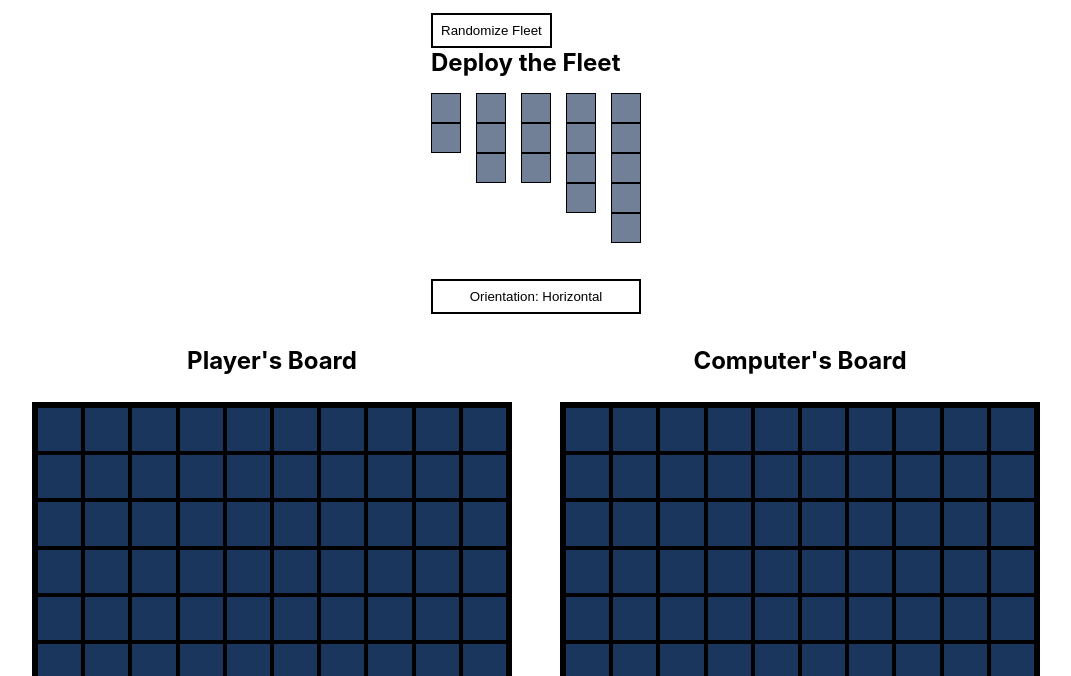
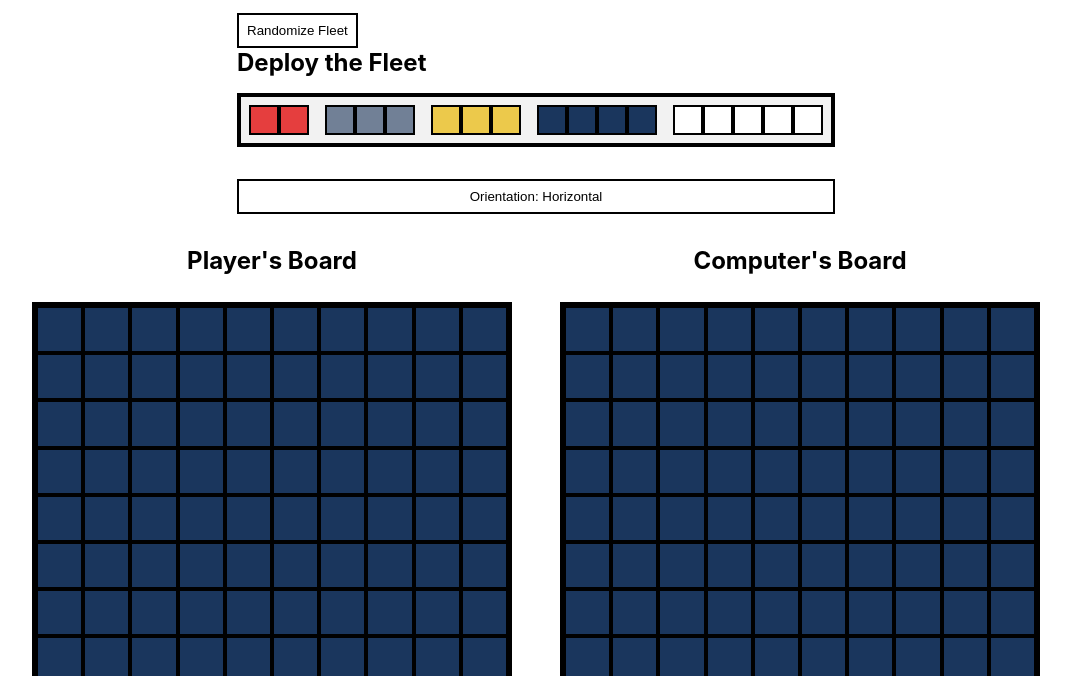
Before and after one commit to cmatsagka/battleship, a website built with webpack: page src/template.html in a window 1280 px wide. Shown: the part 124-800 px from the top of the page, without its empty margins (104-1175 px from the left). Built offline with nearby package versions, Linux system fonts and the light colour scheme; a web font is replaced by a local one.

Commit message:
Style dock and ship segments to have different colors

```diff
--- a/src/styles.css
+++ b/src/styles.css
@@ -183,24 +183,56 @@ body {
 
 #ship-dock {
 	display: flex;
-	gap: 15px;
-	margin-bottom: 20px;
-	cursor: grab;
+	flex-wrap: wrap;
+	gap: var(--spacing-md);
+	padding: var(--spacing-sm);
+	margin-bottom: var(--spacing-md);
 	user-select: none;
 	width: max-content;
+	background-color: var(--clr-surface);
+	border: var(--border-thick) solid var(--clr-border);
 }
 
 .ship-segment {
 	width: 30px;
 	height: 30px;
 	background-color: var(--clr-ship);
-	border: 1px solid var(--clr-border);
+	border: var(--border-slim) solid var(--clr-border);
+}
+
+.dock-ship {
+	display: flex;
+	cursor: grab;
+}
+
+.dock-ship[data-name='carrier' i] .ship-segment {
+	background-color: var(--clr-bg);
+}
+
+.dock-ship[data-name='battleship' i] .ship-segment {
+	background-color: var(--clr-sea);
+}
+
+.dock-ship[data-name='destroyer' i] .ship-segment {
+	background-color: var(--clr-miss);
+}
+
+.dock-ship[data-name='submarine' i] .ship-segment {
+	background-color: var(--clr-ship);
+}
+
+.dock-ship[data-name='patrol boat' i] .ship-segment {
+	background-color: var(--clr-hit);
 }
 
 .dock-ship:active {
 	cursor: grabbing;
 }
 
+.is-dragging {
+	opacity: 0.5;
+}
+
 .hidden {
 	display: none !important;
 }
```
